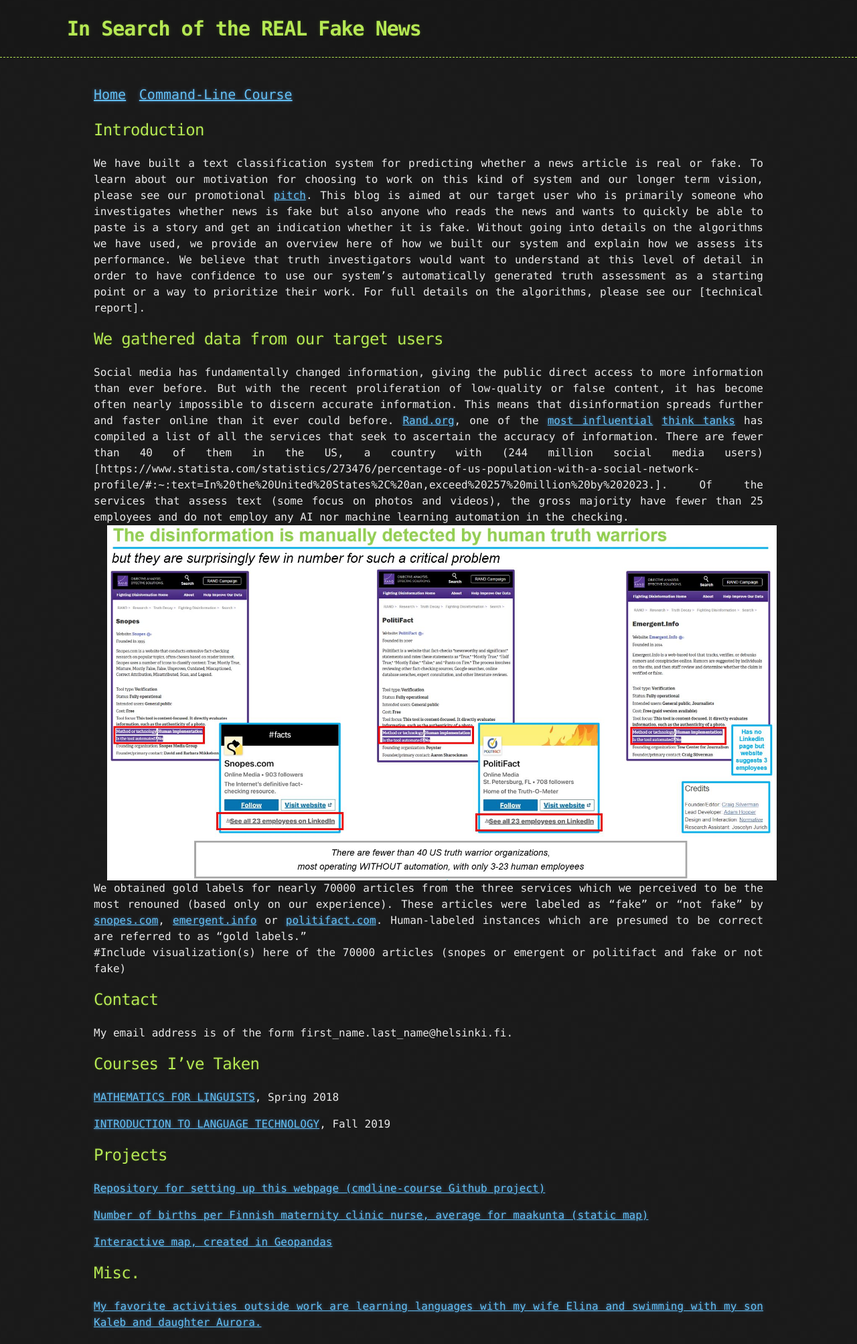
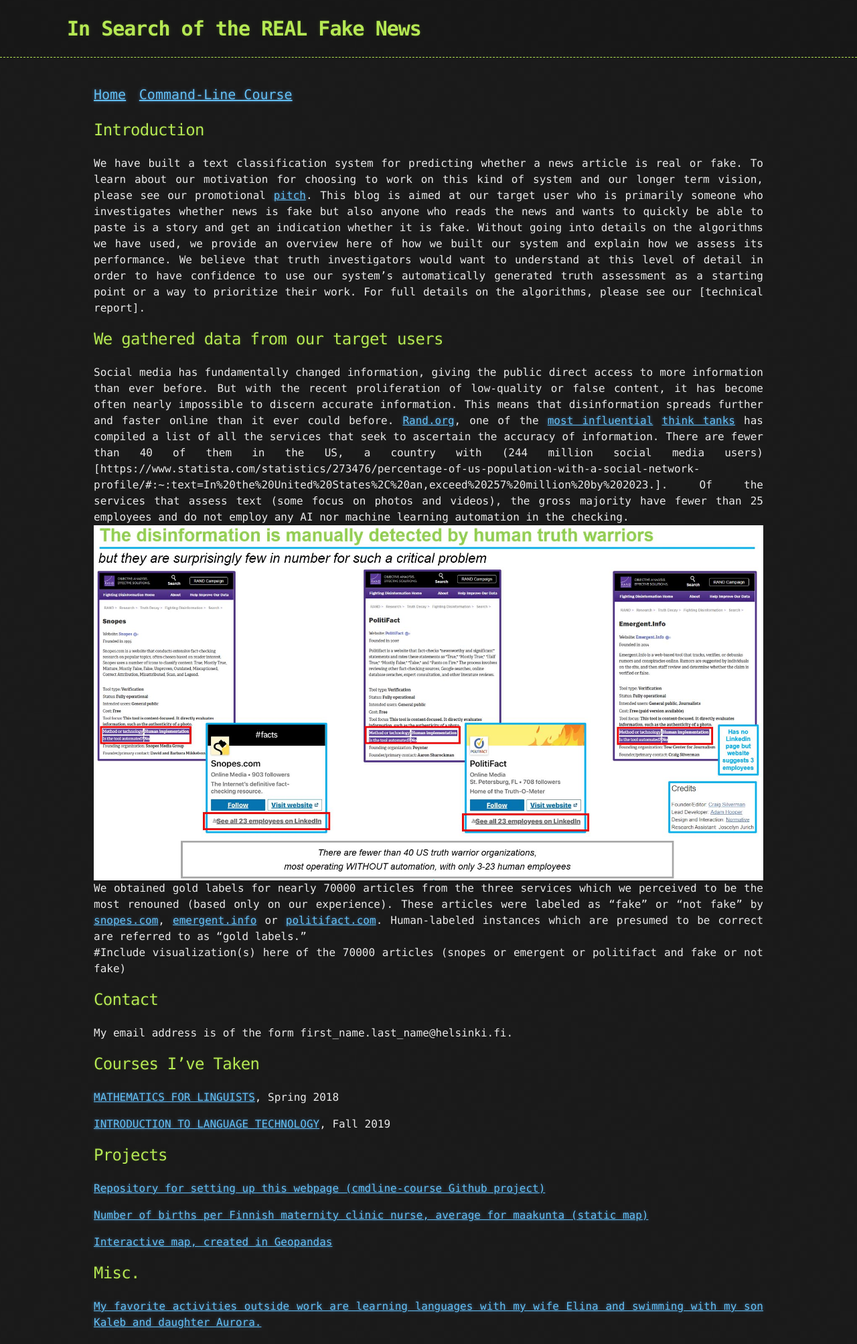
Before and after one commit to jjaakko/fake-news-classifier, a Jekyll site: the page built from index.md, in a window 1280 px wide. Shown: the whole page at 67% size. Built offline with Jekyll 4.4.1, drawn with Linux system fonts in a browser that asks for light colours; our own code applies the rules of GitHub Pages for plain Markdown files.

Commit message:
truth orgs picture into index hspace=0

```diff
--- a/index.md
+++ b/index.md
@@ -19,7 +19,7 @@
 [Rand.org](https://www.rand.org/research/projects/truth-decay/fighting-disinformation/search.html#q=&typeOfTool=Verification), one of the [most influential](https://thebestschools.org/features/most-influential-think-tanks/) [think tanks](https://en.wikipedia.org/wiki/Think_tank) has compiled a list of all the services that seek to ascertain the accuracy of information.
 There are fewer than 40 of them in the US, a country with (244 million social media users)[https://www.statista.com/statistics/273476/percentage-of-us-population-with-a-social-network-profile/#:~:text=In%20the%20United%20States%2C%20an,exceed%20257%20million%20by%202023.].
 Of the services that assess text (some focus on photos and videos), the gross majority have fewer than 25 employees and do not employ any AI nor machine learning automation in the checking.<br>
-<img src="assets/images/truth_orgs.jpg" alt="Photo" hspace="20" width="100%" align="center"/><br>
+<img src="assets/images/truth_orgs.jpg" alt="Photo" hspace="0" width="100%" align="center"/><br>
 We obtained gold labels for nearly 70000 articles from the three services which we perceived to be the most renouned (based only on our experience).
 These articles were labeled as "fake" or "not fake" by [snopes.com](https://www.snopes.com/), [emergent.info](http://www.emergent.info/) or [politifact.com](https://www.politifact.com/).
 Human-labeled instances which are presumed to be correct are referred to as "gold labels."<br>
```
